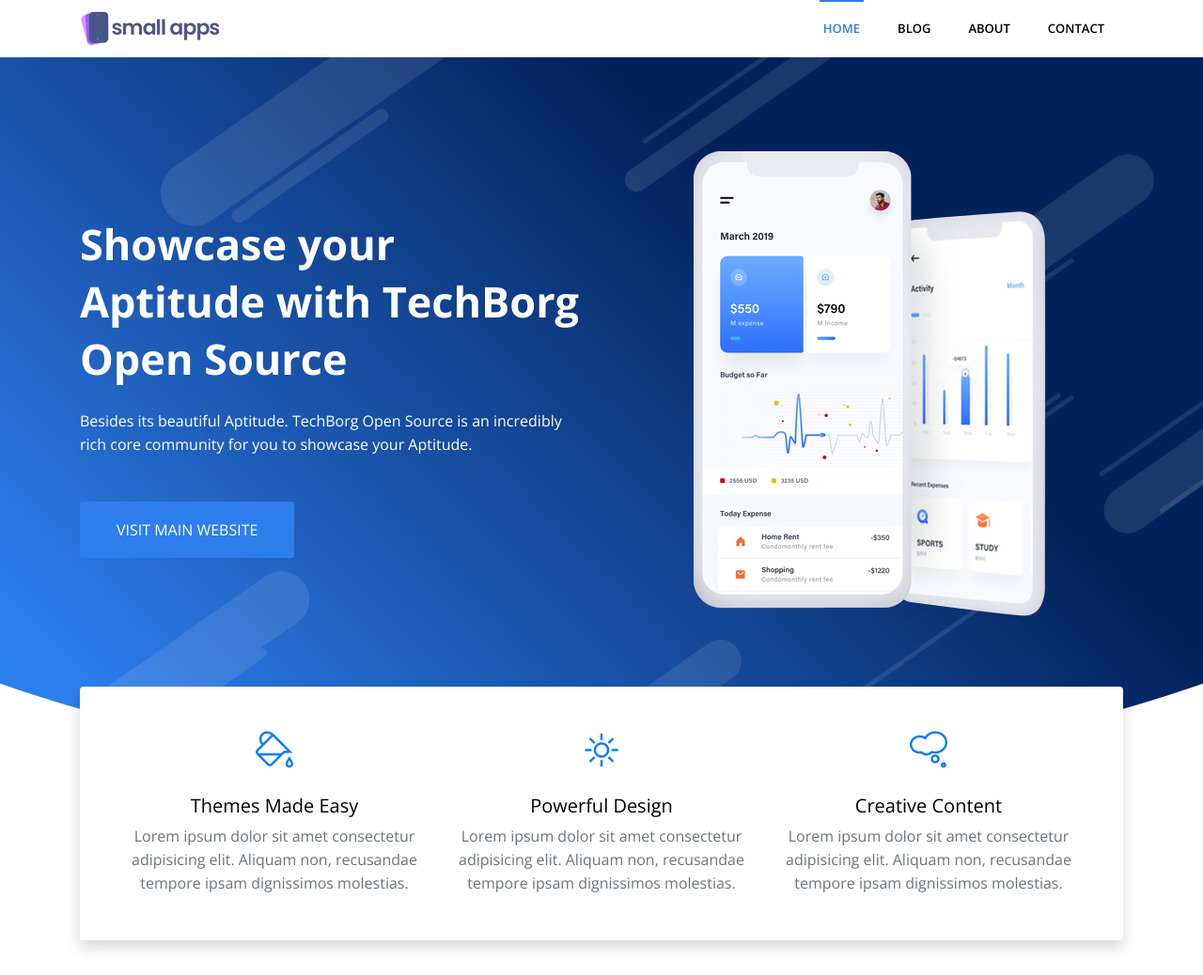
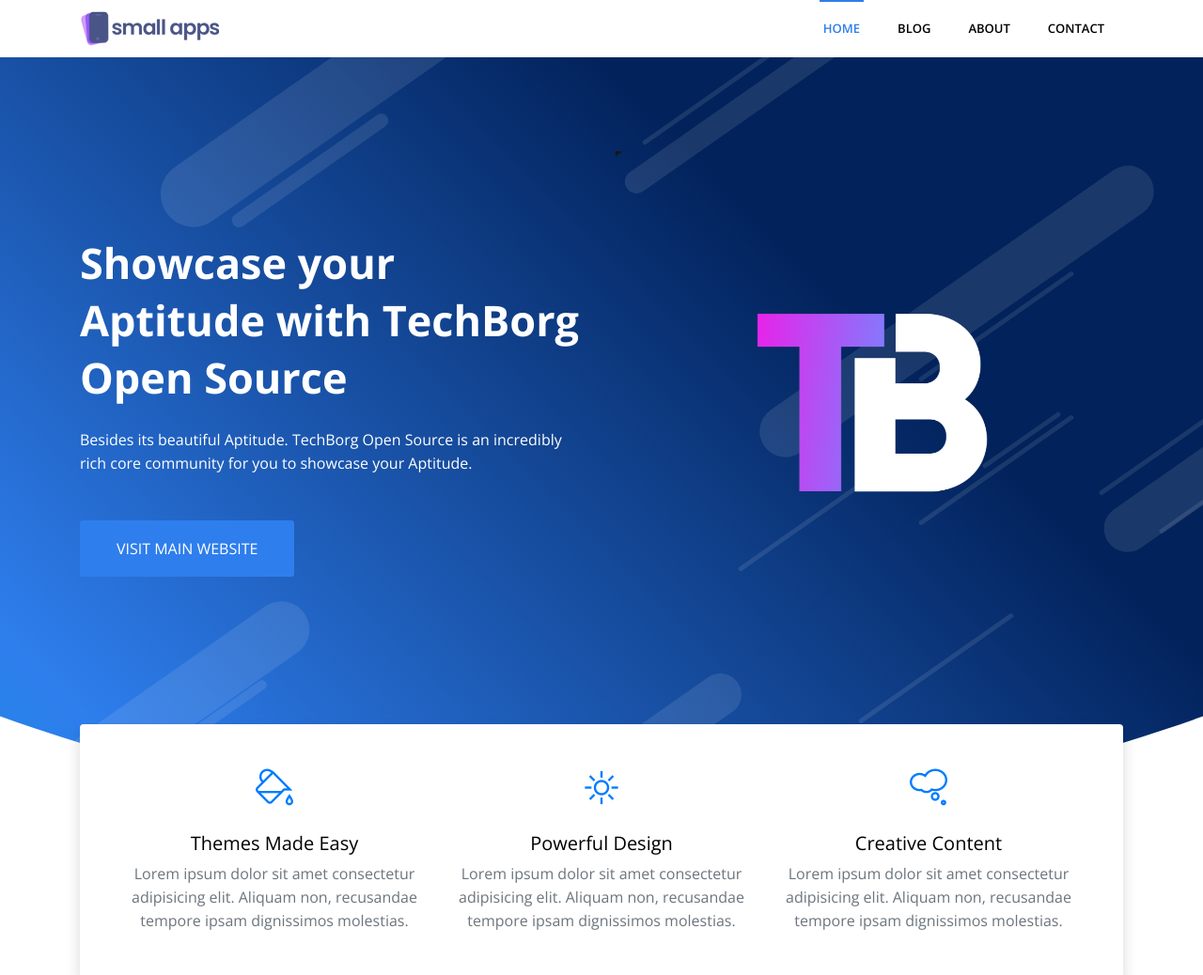
Before and after one commit to techborg/techborg.github.io, a website: page index.html in a window 1280 px wide. Shown: the top 1038 px of the page at 94% size. Drawn offline with nearby package versions, Linux system fonts and the light colour scheme; some packages are replaced by stand-ins of ours.

Commit message:
header fixed

```diff
--- a/index.html
+++ b/index.html
@@ -113,7 +113,7 @@
 				<a href="https://techborg.in" class="btn btn-main-md">Visit Main Website</a>
 			</div>
 			<div class="col-md-6 text-center order-1 order-md-2">
-				<img class="img-fluid" src="images/mobile.png" alt="screenshot">
+				<img class="img-fluid" src="images/Techborg-logo-trans.png" alt="screenshot">
 			</div>
 		</div>
 	</div>
```
Also changed, not shown: images/Techborg-logo-trans.png (added).
